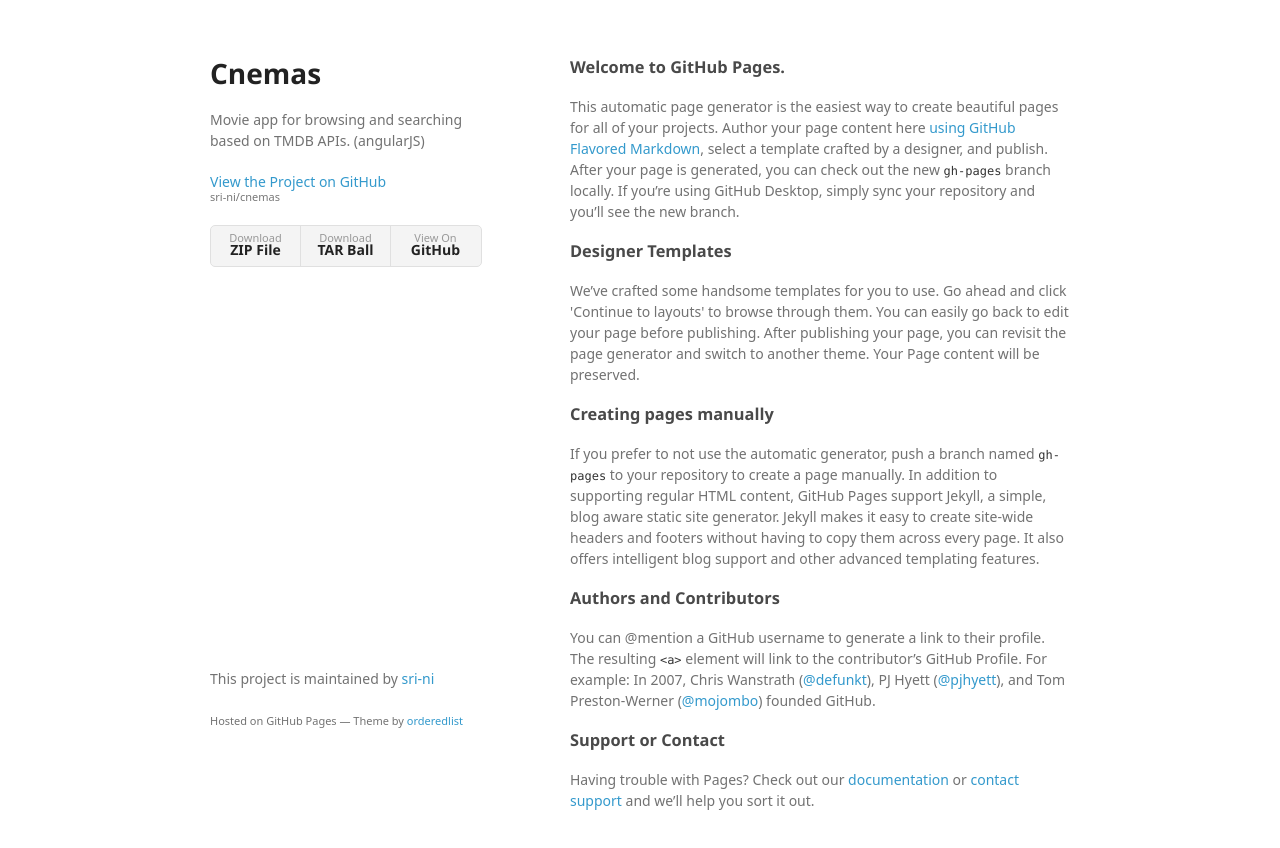
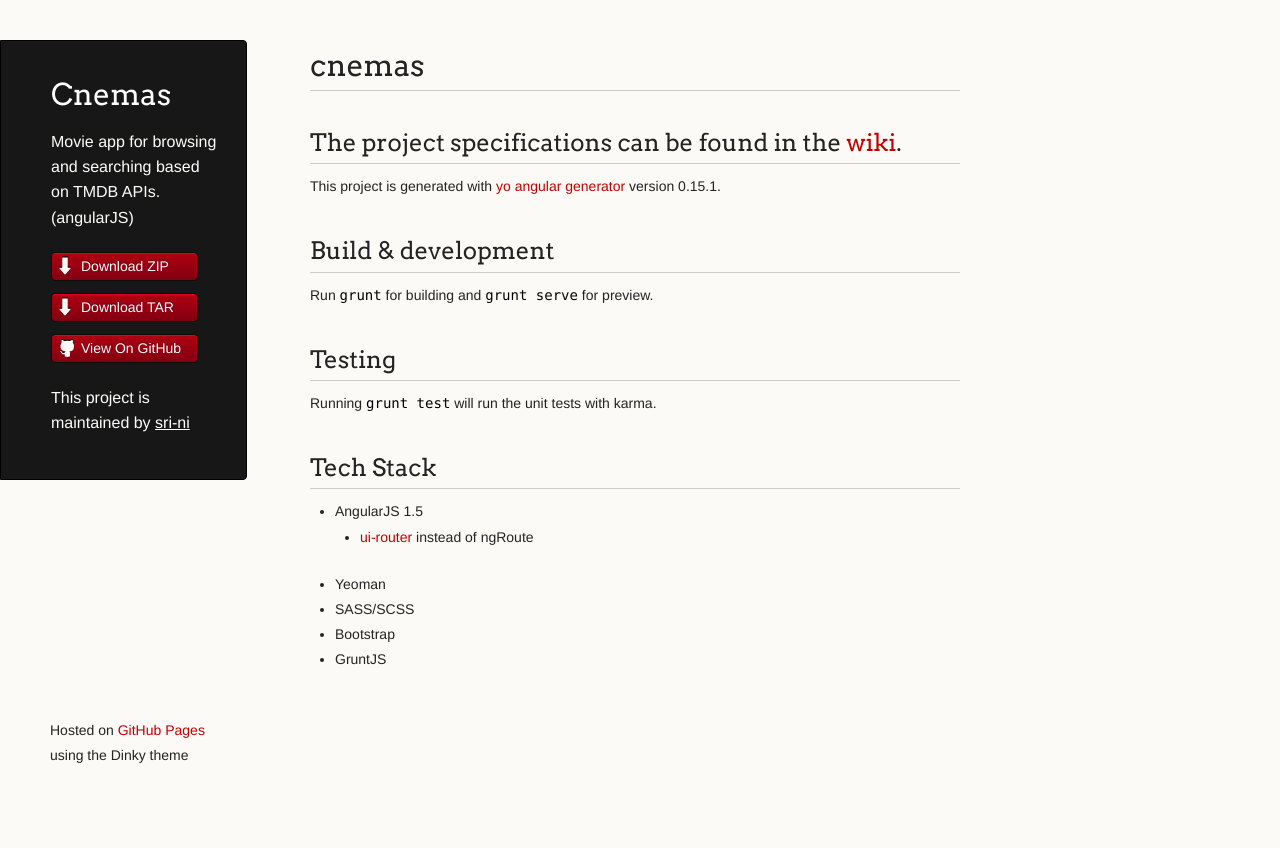
Before and after one commit to sri-ni/cnemas, a website: page index.html in a window 1280 px wide. After the commit the page ends 800 px from the top, so only its background shows below. Drawn offline with Linux system fonts and the light colour scheme; a web font is replaced by a local one.

Commit message:
Create master branch via GitHub

```diff
--- a/index.html
+++ b/index.html
@@ -7,7 +7,8 @@
 
     <link rel="stylesheet" href="stylesheets/styles.css">
     <link rel="stylesheet" href="stylesheets/github-light.css">
-    <meta name="viewport" content="width=device-width">
+    <script src="javascripts/scale.fix.js"></script>
+    <meta name="viewport" content="width=device-width, initial-scale=1, user-scalable=no">
     <!--[if lt IE 9]>
     <script src="//html5shiv.googlecode.com/svn/trunk/html5.js"></script>
     <![endif]-->
@@ -15,50 +16,61 @@
   <body>
     <div class="wrapper">
       <header>
-        <h1>Cnemas</h1>
-        <p>Movie app for browsing and searching based on TMDB APIs. (angularJS)</p>
+        <h1 class="header">Cnemas</h1>
+        <p class="header">Movie app for browsing and searching based on TMDB APIs. (angularJS)</p>
 
-        <p class="view"><a href="https://github.com/sri-ni/cnemas">View the Project on GitHub <small>sri-ni/cnemas</small></a></p>
+        <ul>
+          <li class="download"><a class="buttons" href="https://github.com/sri-ni/cnemas/zipball/master">Download ZIP</a></li>
+          <li class="download"><a class="buttons" href="https://github.com/sri-ni/cnemas/tarball/master">Download TAR</a></li>
+          <li><a class="buttons github" href="https://github.com/sri-ni/cnemas">View On GitHub</a></li>
+        </ul>
+
+        <p class="header">This project is maintained by <a class="header name" href="https://github.com/sri-ni">sri-ni</a></p>
 
 
-        <ul>
-          <li><a href="https://github.com/sri-ni/cnemas/zipball/master">Download <strong>ZIP File</strong></a></li>
-          <li><a href="https://github.com/sri-ni/cnemas/tarball/master">Download <strong>TAR Ball</strong></a></li>
-          <li><a href="https://github.com/sri-ni/cnemas">View On <strong>GitHub</strong></a></li>
-        </ul>
       </header>
       <section>
-        <h3>
-<a id="welcome-to-github-pages" class="anchor" href="#welcome-to-github-pages" aria-hidden="true"><span aria-hidden="true" class="octicon octicon-link"></span></a>Welcome to GitHub Pages.</h3>
+        <h1>
+<a id="cnemas" class="anchor" href="#cnemas" aria-hidden="true"><span aria-hidden="true" class="octicon octicon-link"></span></a>cnemas</h1>
 
-<p>This automatic page generator is the easiest way to create beautiful pages for all of your projects. Author your page content here <a href="https://guides.github.com/features/mastering-markdown/">using GitHub Flavored Markdown</a>, select a template crafted by a designer, and publish. After your page is generated, you can check out the new <code>gh-pages</code> branch locally. If you’re using GitHub Desktop, simply sync your repository and you’ll see the new branch.</p>
+<h2>
+<a id="the-project-specifications-can-be-found-in-the-wiki" class="anchor" href="#the-project-specifications-can-be-found-in-the-wiki" aria-hidden="true"><span aria-hidden="true" class="octicon octicon-link"></span></a>The project specifications can be found in the <a href="https://github.com/sri-ni/cnemas/wiki">wiki</a>.</h2>
 
-<h3>
-<a id="designer-templates" class="anchor" href="#designer-templates" aria-hidden="true"><span aria-hidden="true" class="octicon octicon-link"></span></a>Designer Templates</h3>
+<p>This project is generated with <a href="https://github.com/yeoman/generator-angular">yo angular generator</a>
+version 0.15.1.</p>
 
-<p>We’ve crafted some handsome templates for you to use. Go ahead and click 'Continue to layouts' to browse through them. You can easily go back to edit your page before publishing. After publishing your page, you can revisit the page generator and switch to another theme. Your Page content will be preserved.</p>
+<h2>
+<a id="build--development" class="anchor" href="#build--development" aria-hidden="true"><span aria-hidden="true" class="octicon octicon-link"></span></a>Build &amp; development</h2>
 
-<h3>
-<a id="creating-pages-manually" class="anchor" href="#creating-pages-manually" aria-hidden="true"><span aria-hidden="true" class="octicon octicon-link"></span></a>Creating pages manually</h3>
+<p>Run <code>grunt</code> for building and <code>grunt serve</code> for preview.</p>
 
-<p>If you prefer to not use the automatic generator, push a branch named <code>gh-pages</code> to your repository to create a page manually. In addition to supporting regular HTML content, GitHub Pages support Jekyll, a simple, blog aware static site generator. Jekyll makes it easy to create site-wide headers and footers without having to copy them across every page. It also offers intelligent blog support and other advanced templating features.</p>
+<h2>
+<a id="testing" class="anchor" href="#testing" aria-hidden="true"><span aria-hidden="true" class="octicon octicon-link"></span></a>Testing</h2>
 
-<h3>
-<a id="authors-and-contributors" class="anchor" href="#authors-and-contributors" aria-hidden="true"><span aria-hidden="true" class="octicon octicon-link"></span></a>Authors and Contributors</h3>
+<p>Running <code>grunt test</code> will run the unit tests with karma.</p>
 
-<p>You can @mention a GitHub username to generate a link to their profile. The resulting <code>&lt;a&gt;</code> element will link to the contributor’s GitHub Profile. For example: In 2007, Chris Wanstrath (<a href="https://github.com/defunkt" class="user-mention">@defunkt</a>), PJ Hyett (<a href="https://github.com/pjhyett" class="user-mention">@pjhyett</a>), and Tom Preston-Werner (<a href="https://github.com/mojombo" class="user-mention">@mojombo</a>) founded GitHub.</p>
+<h2>
+<a id="tech-stack" class="anchor" href="#tech-stack" aria-hidden="true"><span aria-hidden="true" class="octicon octicon-link"></span></a>Tech Stack</h2>
 
-<h3>
-<a id="support-or-contact" class="anchor" href="#support-or-contact" aria-hidden="true"><span aria-hidden="true" class="octicon octicon-link"></span></a>Support or Contact</h3>
+<ul>
+<li>AngularJS 1.5
 
-<p>Having trouble with Pages? Check out our <a href="https://help.github.com/pages">documentation</a> or <a href="https://github.com/contact">contact support</a> and we’ll help you sort it out.</p>
+<ul>
+<li>
+<a href="https://github.com/angular-ui/ui-router">ui-router</a> instead of ngRoute</li>
+</ul>
+</li>
+<li>Yeoman</li>
+<li>SASS/SCSS</li>
+<li>Bootstrap</li>
+<li>GruntJS</li>
+</ul>
       </section>
       <footer>
-        <p>This project is maintained by <a href="https://github.com/sri-ni">sri-ni</a></p>
-        <p><small>Hosted on GitHub Pages &mdash; Theme by <a href="https://github.com/orderedlist">orderedlist</a></small></p>
+        <p><small>Hosted on <a href="https://pages.github.com">GitHub Pages</a> using the Dinky theme</small></p>
       </footer>
     </div>
-    <script src="javascripts/scale.fix.js"></script>
+    <!--[if !IE]><script>fixScale(document);</script><![endif]-->
 
   </body>
 </html>
--- a/stylesheets/styles.css
+++ b/stylesheets/styles.css
@@ -1,251 +1,338 @@
-@font-face {
-  font-family: 'Noto Sans';
-  font-weight: 400;
-  font-style: normal;
-  src: url('../fonts/Noto-Sans-regular/Noto-Sans-regular.eot');
-  src: url('../fonts/Noto-Sans-regular/Noto-Sans-regular.eot?#iefix') format('embedded-opentype'),
-       local('Noto Sans'),
-       local('Noto-Sans-regular'),
-       url('../fonts/Noto-Sans-regular/Noto-Sans-regular.woff2') format('woff2'),
-       url('../fonts/Noto-Sans-regular/Noto-Sans-regular.woff') format('woff'),
-       url('../fonts/Noto-Sans-regular/Noto-Sans-regular.ttf') format('truetype'),
-       url('../fonts/Noto-Sans-regular/Noto-Sans-regular.svg#NotoSans') format('svg');
+@import url(https://fonts.googleapis.com/css?family=Arvo:400,700,400italic);
+
+/* MeyerWeb Reset */
+
+html, body, div, span, applet, object, iframe,
+h1, h2, h3, h4, h5, h6, p, blockquote, pre,
+a, abbr, acronym, address, big, cite, code,
+del, dfn, em, img, ins, kbd, q, s, samp,
+small, strike, strong, sub, sup, tt, var,
+b, u, i, center,
+dl, dt, dd, ol, ul, li,
+fieldset, form, label, legend,
+table, caption, tbody, tfoot, thead, tr, th, td,
+article, aside, canvas, details, embed,
+figure, figcaption, footer, header, hgroup,
+menu, nav, output, ruby, section, summary,
+time, mark, audio, video {
+  margin: 0;
+  padding: 0;
+  border: 0;
+  font: inherit;
+  vertical-align: baseline;
 }
 
-@font-face {
-  font-family: 'Noto Sans';
-  font-weight: 700;
-  font-style: normal;
-  src: url('../fonts/Noto-Sans-700/Noto-Sans-700.eot');
-  src: url('../fonts/Noto-Sans-700/Noto-Sans-700.eot?#iefix') format('embedded-opentype'),
-       local('Noto Sans Bold'),
-       local('Noto-Sans-700'),
-       url('../fonts/Noto-Sans-700/Noto-Sans-700.woff2') format('woff2'),
-       url('../fonts/Noto-Sans-700/Noto-Sans-700.woff') format('woff'),
-       url('../fonts/Noto-Sans-700/Noto-Sans-700.ttf') format('truetype'),
-       url('../fonts/Noto-Sans-700/Noto-Sans-700.svg#NotoSans') format('svg');
-}
 
-@font-face {
-  font-family: 'Noto Sans';
-  font-weight: 400;
-  font-style: italic;
-  src: url('../fonts/Noto-Sans-italic/Noto-Sans-italic.eot');
-  src: url('../fonts/Noto-Sans-italic/Noto-Sans-italic.eot?#iefix') format('embedded-opentype'),
-       local('Noto Sans Italic'),
-       local('Noto-Sans-italic'),
-       url('../fonts/Noto-Sans-italic/Noto-Sans-italic.woff2') format('woff2'),
-       url('../fonts/Noto-Sans-italic/Noto-Sans-italic.woff') format('woff'),
-       url('../fonts/Noto-Sans-italic/Noto-Sans-italic.ttf') format('truetype'),
-       url('../fonts/Noto-Sans-italic/Noto-Sans-italic.svg#NotoSans') format('svg');
-}
-
-@font-face {
-  font-family: 'Noto Sans';
-  font-weight: 700;
-  font-style: italic;
-  src: url('../fonts/Noto-Sans-700italic/Noto-Sans-700italic.eot');
-  src: url('../fonts/Noto-Sans-700italic/Noto-Sans-700italic.eot?#iefix') format('embedded-opentype'),
-       local('Noto Sans Bold Italic'),
-       local('Noto-Sans-700italic'),
-       url('../fonts/Noto-Sans-700italic/Noto-Sans-700italic.woff2') format('woff2'),
-       url('../fonts/Noto-Sans-700italic/Noto-Sans-700italic.woff') format('woff'),
-       url('../fonts/Noto-Sans-700italic/Noto-Sans-700italic.ttf') format('truetype'),
-       url('../fonts/Noto-Sans-700italic/Noto-Sans-700italic.svg#NotoSans') format('svg');
-}
+/* Base text styles */
 
 body {
-  background-color: #fff;
-  padding:50px;
-  font: 14px/1.5 "Noto Sans", "Helvetica Neue", Helvetica, Arial, sans-serif;
-  color:#727272;
-  font-weight:400;
+  padding:10px 50px 0 0;
+  font-family:"Helvetica Neue", Helvetica, Arial, sans-serif;
+	font-size: 14px;
+	color: #232323;
+	background-color: #FBFAF7;
+	margin: 0;
+	line-height: 1.8em;
+	-webkit-font-smoothing: antialiased;
+
 }
 
 h1, h2, h3, h4, h5, h6 {
-  color:#222;
-  margin:0 0 20px;
+  color:#232323;
+  margin:36px 0 10px;
 }
 
-p, ul, ol, table, pre, dl {
-  margin:0 0 20px;
+p, ul, ol, table, dl {
+  margin:0 0 22px;
 }
 
 h1, h2, h3 {
-  line-height:1.1;
+	font-family: Arvo, Monaco, serif;
+  line-height:1.3;
+	font-weight: normal;
+}
+
+h1,h2, h3 {
+	display: block;
+	border-bottom: 1px solid #ccc;
+	padding-bottom: 5px;
 }
 
 h1 {
-  font-size:28px;
+	font-size: 30px;
 }
 
 h2 {
-  color:#393939;
+	font-size: 24px;
 }
 
-h3, h4, h5, h6 {
-  color:#494949;
+h3 {
+	font-size: 18px;
+}
+
+h4, h5, h6 {
+	font-family: Arvo, Monaco, serif;
+	font-weight: 700;
 }
 
 a {
-  color:#39c;
+  color:#C30000;
+  font-weight:200;
   text-decoration:none;
 }
 
 a:hover {
-  color:#069;
+	text-decoration: underline;
 }
 
 a small {
-  font-size:11px;
-  color:#777;
-  margin-top:-0.3em;
-  display:block;
+	font-size: 12px;
 }
 
-a:hover small {
-  color:#777;
+em {
+	font-style: italic;
 }
 
-.wrapper {
-  width:860px;
-  margin:0 auto;
+strong {
+  font-weight:700;
+}
+
+ul {
+  list-style-position: inside;
+  list-style: disc;
+  padding-left: 25px;
+}
+
+ol {
+  list-style-position: inside;
+  list-style: decimal;
+  padding-left: 25px;
 }
 
 blockquote {
-  border-left:1px solid #e5e5e5;
-  margin:0;
-  padding:0 0 0 20px;
-  font-style:italic;
+  margin: 0;
+  padding: 0 0 0 20px;
+  font-style: italic;
 }
 
+dl, dt, dd, dl p {
+	font-color: #444;
+}
+
+dl dt {
+  font-weight: bold;
+}
+
+dl dd {
+  padding-left: 20px;
+  font-style: italic;
+}
+
+dl p {
+  padding-left: 20px;
+  font-style: italic;
+}
+
+hr {
+  border:0;
+  background:#ccc;
+  height:1px;
+  margin:0 0 24px;
+}
+
+/* Images */
+
+img {
+  position: relative;
+  margin: 0 auto;
+  max-width: 650px;
+  padding: 5px;
+  margin: 10px 0 32px 0;
+  border: 1px solid #ccc;
+}
+
+p img {
+  display: inline;
+  margin: 0;
+  padding: 0;
+  vertical-align: middle;
+  text-align: center;
+  border: none;
+}
+
+/* Code blocks */
+
 code, pre {
-  font-family:Monaco, Bitstream Vera Sans Mono, Lucida Console, Terminal, Consolas, Liberation Mono, DejaVu Sans Mono, Courier New, monospace;
-  color:#333;
-  font-size:12px;
+	font-family: Monaco, "Bitstream Vera Sans Mono", "Lucida Console", Terminal, monospace;
+  color:#000;
+  font-size:14px;
 }
 
 pre {
-  padding:8px 15px;
-  background: #f8f8f8;
-  border-radius:5px;
-  border:1px solid #e5e5e5;
-  overflow-x: auto;
+	padding: 4px 12px;
+  background: #FDFEFB;
+  border-radius:4px;
+  border:1px solid #D7D8C8;
+  overflow: auto;
+  overflow-y: hidden;
+	margin-bottom: 32px;
+}
+
+
+/* Tables */
+
+table {
+  width:100%;
 }
 
 table {
-  width:100%;
-  border-collapse:collapse;
+  border: 1px solid #ccc;
+  margin-bottom: 32px;
+  text-align: left;
+ }
+
+th {
+  font-family: 'Arvo', Helvetica, Arial, sans-serif;
+	font-size: 18px;
+	font-weight: normal;
+  padding: 10px;
+  background: #232323;
+  color: #FDFEFB;
+ }
+
+td {
+  padding: 10px;
+	background: #ccc;
+ }
+
+
+/* Wrapper */
+.wrapper {
+  width:960px;
 }
 
-th, td {
-  text-align:left;
-  padding:5px 10px;
-  border-bottom:1px solid #e5e5e5;
+
+/* Header */
+
+header {
+	background-color: #171717;
+	color: #FDFDFB;
+  width:170px;
+  float:left;
+  position:fixed;
+	border: 1px solid #000;
+	-webkit-border-top-right-radius: 4px;
+	-webkit-border-bottom-right-radius: 4px;
+	-moz-border-radius-topright: 4px;
+	-moz-border-radius-bottomright: 4px;
+	border-top-right-radius: 4px;
+	border-bottom-right-radius: 4px;
+	padding: 34px 25px 22px 50px;
+	margin: 30px 25px 0 0;
+	-webkit-font-smoothing: antialiased;
 }
 
-dt {
-  color:#444;
-  font-weight:700;
+p.header {
+	font-size: 16px;
 }
 
-th {
-  color:#444;
+h1.header {
+	font-family: Arvo, sans-serif;
+	font-size: 30px;
+	font-weight: 300;
+	line-height: 1.3em;
+	border-bottom: none;
+	margin-top: 0;
 }
 
-img {
-  max-width:100%;
+
+h1.header, a.header, a.name, header a{
+	color: #fff;
 }
 
-header {
-  width:270px;
-  float:left;
-  position:fixed;
-  -webkit-font-smoothing:subpixel-antialiased;
+a.header {
+	text-decoration: underline;
+}
+
+a.name {
+	white-space: nowrap;
 }
 
 header ul {
   list-style:none;
-  height:40px;
   padding:0;
-  background: #f4f4f4;
-  border-radius:5px;
-  border:1px solid #e0e0e0;
-  width:270px;
 }
 
 header li {
-  width:89px;
-  float:left;
-  border-right:1px solid #e0e0e0;
-  height:40px;
+	list-style-type: none;
+  width:132px;
+  height:15px;
+	margin-bottom: 12px;
+	line-height: 1em;
+	padding: 6px 6px 6px 7px;
+
+	background: #AF0011;
+	background: -moz-linear-gradient(top, #AF0011 0%, #820011 100%);
+  background: -webkit-gradient(linear, left top, left bottom, color-stop(0%,#f8f8f8), color-stop(100%,#dddddd));
+  background: -webkit-linear-gradient(top, #AF0011 0%,#820011 100%);
+  background: -o-linear-gradient(top, #AF0011 0%,#820011 100%);
+  background: -ms-linear-gradient(top, #AF0011 0%,#820011 100%);
+  background: linear-gradient(top, #AF0011 0%,#820011 100%);
+
+	border-radius:4px;
+  border:1px solid #0D0D0D;
+
+	-webkit-box-shadow: inset 0px 1px 1px 0 rgba(233,2,38, 1);
+	box-shadow: inset 0px 1px 1px 0 rgba(233,2,38, 1);
+
 }
 
-header li:first-child a {
-  border-radius:5px 0 0 5px;
+header li:hover {
+	background: #C3001D;
+	background: -moz-linear-gradient(top, #C3001D 0%, #950119 100%);
+  background: -webkit-gradient(linear, left top, left bottom, color-stop(0%,#f8f8f8), color-stop(100%,#dddddd));
+  background: -webkit-linear-gradient(top, #C3001D 0%,#950119 100%);
+  background: -o-linear-gradient(top, #C3001D 0%,#950119 100%);
+  background: -ms-linear-gradient(top, #C3001D 0%,#950119 100%);
+  background: linear-gradient(top, #C3001D 0%,#950119 100%);
 }
 
-header li:last-child a {
-  border-radius:0 5px 5px 0;
+a.buttons {
+	-webkit-font-smoothing: antialiased;
+	background: url(../images/arrow-down.png) no-repeat;
+	font-weight: normal;
+	text-shadow: rgba(0, 0, 0, 0.4) 0 -1px 0;
+	padding: 2px 2px 2px 22px;
+	height: 30px;
 }
 
-header ul a {
-  line-height:1;
-  font-size:11px;
-  color:#999;
-  display:block;
-  text-align:center;
-  padding-top:6px;
-  height:34px;
+a.github {
+	background: url(../images/octocat-small.png) no-repeat 1px;
 }
 
-header ul a:hover {
-  color:#999;
+a.buttons:hover {
+	color: #fff;
+	text-decoration: none;
 }
 
-header ul a:active {
-  background-color:#f0f0f0;
-}
 
-strong {
-  color:#222;
-  font-weight:700;
-}
-
-header ul li + li + li {
-  border-right:none;
-  width:89px;
-}
-
-header ul a strong {
-  font-size:14px;
-  display:block;
-  color:#222;
-}
+/* Section - for main page content */
 
 section {
-  width:500px;
+  width:650px;
   float:right;
   padding-bottom:50px;
 }
 
-small {
-  font-size:11px;
-}
 
-hr {
-  border:0;
-  background:#e5e5e5;
-  height:1px;
-  margin:0 0 20px;
-}
+/* Footer */
 
 footer {
-  width:270px;
+  width:170px;
   float:left;
   position:fixed;
-  bottom:50px;
-  -webkit-font-smoothing:subpixel-antialiased;
+  bottom:10px;
+	padding-left: 50px;
 }
 
 @media print, screen and (max-width: 960px) {
@@ -261,14 +348,18 @@
     width:auto;
   }
 
+	footer {
+		border-top: 1px solid #ccc;
+		margin:0 84px 0 50px;
+		padding:0;
+	}
+
   header {
     padding-right:320px;
   }
 
   section {
-    border:1px solid #e5e5e5;
-    border-width:1px 0;
-    padding:20px 0;
+    padding:20px 84px 20px 50px;
     margin:0 0 20px;
   }
 
@@ -278,8 +369,8 @@
 
   header ul {
     position:absolute;
-    right:50px;
-    top:52px;
+    right:130px;
+    top:84px;
   }
 }
 
@@ -289,30 +380,38 @@
   }
 
   header {
-    padding:0;
+    padding:10px 20px 0;
+		margin-right: 0;
   }
+
+	section {
+    padding:10px 0 10px 20px;
+    margin:0 0 30px;
+  }
+
+	footer {
+		margin: 0 0 0 30px;
+	}
 
   header ul, header p.view {
     position:static;
   }
-
-  pre, code {
-    word-wrap:normal;
-  }
 }
 
 @media print, screen and (max-width: 480px) {
-  body {
-    padding:15px;
+
+  header ul li.download {
+    display:none;
   }
 
-  header ul {
-    width:99%;
-  }
+	footer {
+		margin: 0 0 0 20px;
+	}
 
-  header li, header ul li + li + li {
-    width:33%;
-  }
+	footer a{
+		display:block;
+	}
+
 }
 
 @media print {
```
Also changed, not shown: javascripts/scale.fix.js (+20 -17 lines), params.json (+1 -1 lines), images/arrow-down.png (added), images/octocat-small.png (added).
